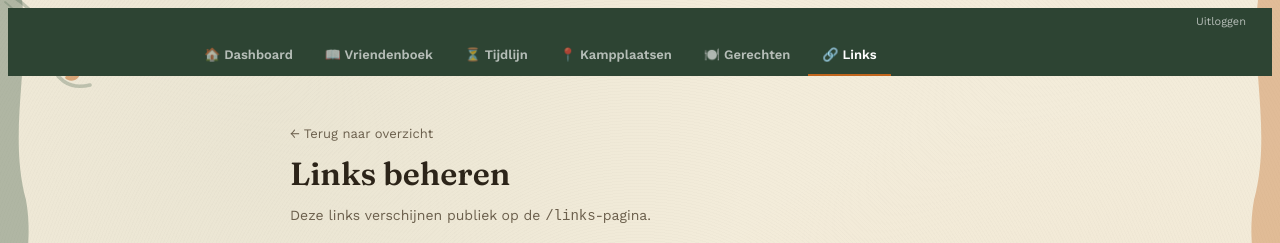
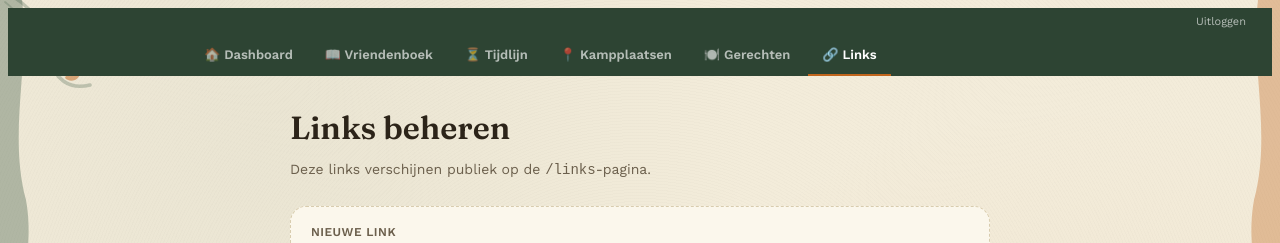
Before and after one commit to tomdemilliano/SintEduardusScouts4ever, a Next.js app: page /beheer/links in a window 1280 px wide. Shown: the top 243 px of the page. Built offline with nearby package versions, Linux system fonts and the light colour scheme; no server answers; the database is empty; sample sign-in values are in the browser's storage.

Commit message:
Refactor layout styles in links.js
Adjusted padding and margin styles for better layout.

```diff
--- a/pages/beheer/links.js
+++ b/pages/beheer/links.js
@@ -65,11 +65,8 @@ function LinksBeheerContent() {
         <title>Links beheren — Beheer</title>
       </Head>
 
-      <div style={{ maxWidth: 700, margin: '0 auto', padding: '48px 20px 80px' }}>
-        <a href="/beheer" style={{ fontFamily: fonts.body, fontSize: 13, color: colors.inkMuted, textDecoration: 'none' }}>
-          ← Terug naar overzicht
-        </a>
-        <h1 style={{ fontFamily: fonts.display, fontSize: 32, fontWeight: 600, color: colors.ink, margin: '12px 0 6px' }}>
+      <div style={{ maxWidth: 700, margin: '0 auto', padding: '32px 20px 80px' }}>
+        <h1 style={{ fontFamily: fonts.display, fontSize: 32, fontWeight: 600, color: colors.ink, margin: '0 0 6px' }}>
           Links beheren
         </h1>
         <p style={{ fontFamily: fonts.body, fontSize: 14, color: colors.inkMuted, marginBottom: 28 }}>
```
